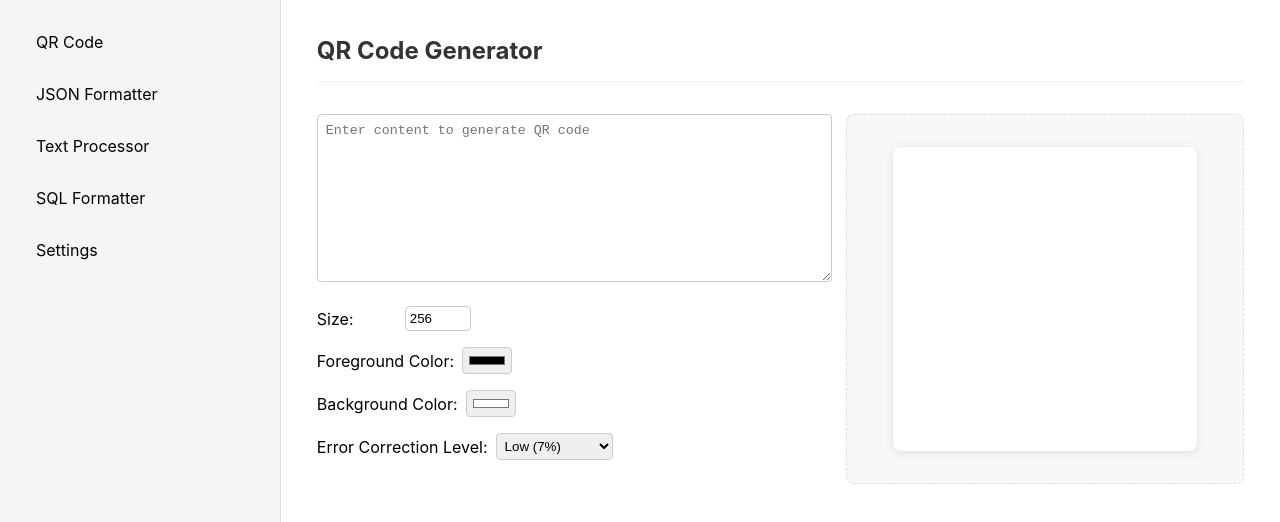
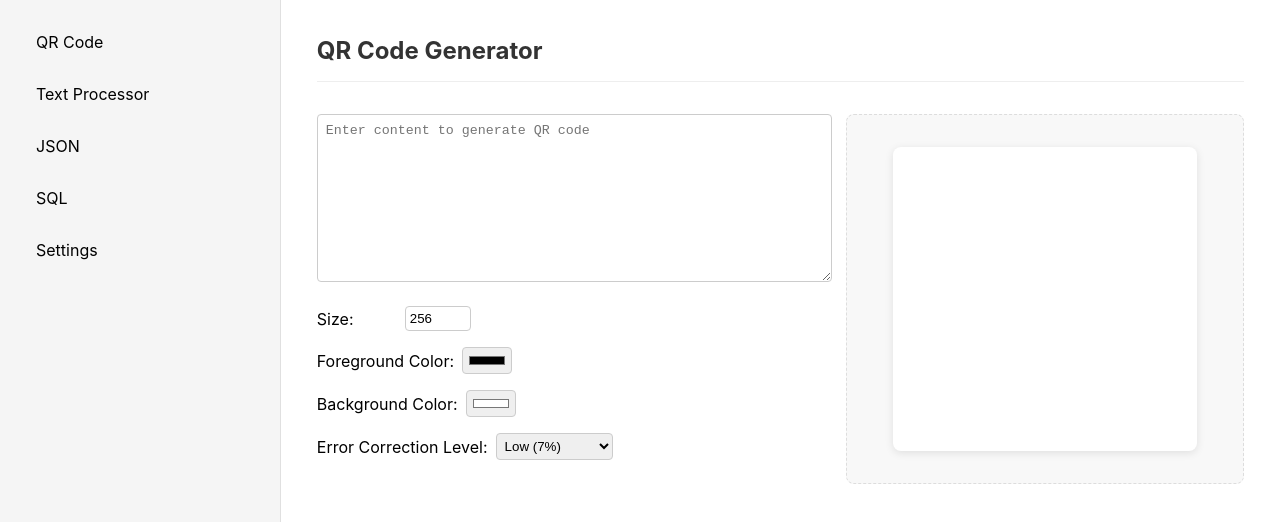
Before and after one commit to Pengchangcheng/react-tools, a React (Create React App) app: page / in a window 1280 px wide. Shown: the top 522 px of the page. Built offline with nearby package versions, Linux system fonts and the light colour scheme.

Commit message:
样式优化

```diff
--- a/src/config/menu.js
+++ b/src/config/menu.js
@@ -11,14 +11,14 @@ export const getMenuConfig = (t) => [
         component: QrCode
     },
     {
+        id: 'text-processor',
+        label: t('textProcessor'),
+        component: TextProcessor
+    },
+    {
         id: 'json-formatter',
         label: t('jsonFormatter'),
         component: JsonFormatter
-    },
-    {
-        id: 'text-processor',
-        label: t('textProcessor'),
-        component: TextProcessor
     },
     {
         id: 'sql-formatter',
--- a/src/i18n/locales/en.js
+++ b/src/i18n/locales/en.js
@@ -11,16 +11,16 @@ export default {
     enterSearchText: 'Enter search text, press Enter...',
     pleaseEnterJson: 'Please enter JSON content',
     invalidJson: 'Invalid JSON format',
-    jsonFormatter: 'JSON Formatter',
-    textProcessor: 'Text Processor',
-    sqlFormatter: 'SQL Formatter',
+    jsonFormatter: 'JSON',
+    textProcessor: 'Text',
+    sqlFormatter: 'SQL',
     settings: 'Settings',
     language: 'Language',
     pleaseEnterSQL: 'Enter SQL here...',
     invalidSQL: 'Invalid SQL',
     formatFailed: 'Format failed',
     compressFailed: 'Compress failed',
-    sqlFormatter: 'SQL Formatter',
+    sqlFormatter: 'SQL',
     enterSQLHere: 'Enter SQL here...',
     pleaseEnterText: 'Please enter text content',
     textSplit: 'Please select split mode and enter delimiter',
--- a/src/i18n/locales/zh_CN.js
+++ b/src/i18n/locales/zh_CN.js
@@ -1,19 +1,19 @@
 export default {
   translation: {
-    jsonEditor: 'JSON 编辑器',
+    jsonEditor: 'JSON编辑器',
     format: '格式化',
     compress: '压缩',
     copy: '复制',
     clear: '清除',
     copied: '已复制！',
     copyFailed: '复制失败',
-    enterJson: '在此输入 JSON...',
+    enterJson: '在此输入JSON...',
     enterSearchText: '输入要查找的内容，按回车搜索...',
     pleaseEnterJson: '请输入 JSON 内容',
     invalidJson: '无效的 JSON 格式',
-    jsonFormatter: 'JSON 格式化',
+    jsonFormatter: 'JSON',
     textProcessor: '文本处理',
-    sqlFormatter: 'SQL 格式化',
+    sqlFormatter: 'SQL',
     settings: '设置',
     language: '语言',
     pleaseEnterSQL: '请输入SQL语句',
@@ -23,7 +23,7 @@ export default {
     enterSQLHere: '在此输入 SQL...',
     pleaseEnterText: '请输入文本内容',
     textSplit: '请选择分隔符模式并输入分隔符',
-    textProcessor: '文本处理器',
+    textProcessor: '文本处理',
     pleaseEnterAddChar: '输入要添加的字符',
     row_header: '行首',
     row_tail: '行尾',
```
